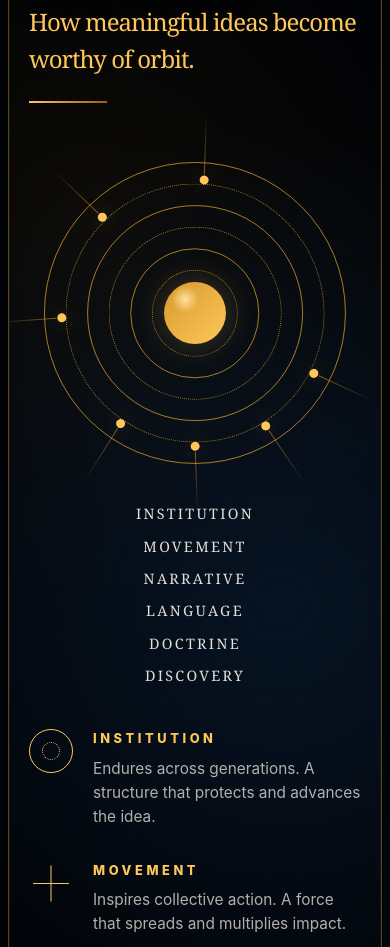
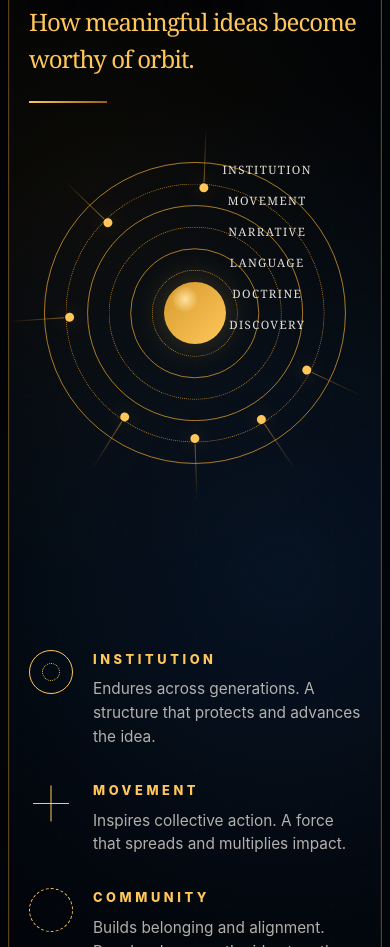
Before and after one commit to nentswunienterprises-oss/idea-gravity, a website built with Vite: page index.html in a window 390 px wide. Shown: the part 2988-3935 px from the top of the page. Built offline with nearby package versions, Linux system fonts and the light colour scheme; some icons are missing.

Commit message:
Keep pathway mobile layout consistent with desktop

```diff
--- a/styles.css
+++ b/styles.css
@@ -1950,27 +1950,32 @@ h4 {
   }
 
   .pathway-map {
-    min-height: auto;
+    min-height: min(112vw, 620px);
   }
 
   .pathway-rings {
-    position: relative;
-    width: 100%;
+    position: absolute;
+    inset: 0 auto auto 50%;
+    width: min(100%, 620px);
+    transform: translateX(-50%);
   }
 
   .pathway-rings b {
-    transform: rotate(var(--angle)) translateX(33vw);
+    transform: rotate(var(--angle)) translateX(clamp(118px, 33vw, 210px));
   }
 
   .pathway-rings b::after {
-    width: 16vw;
+    width: clamp(72px, 16vw, 138px);
   }
 
   .pathway-map figcaption {
-    position: static;
-    transform: none;
-    margin-top: 24px;
-    gap: 12px;
+    top: clamp(18px, 4vw, 34px);
+    left: 50%;
+    width: min(46vw, 260px);
+    margin-top: 0;
+    gap: clamp(18px, 2.8vw, 28px);
+    transform: translateX(-12%);
+    font-size: clamp(0.88rem, 2vw, 1rem);
   }
 
   .pathway-legend article {
@@ -2037,6 +2042,22 @@ h4 {
     padding-top: 34px;
   }
 
+  .pathway-map {
+    min-height: min(118vw, 520px);
+  }
+
+  .pathway-rings {
+    width: min(100%, 420px);
+  }
+
+  .pathway-rings b {
+    transform: rotate(var(--angle)) translateX(clamp(100px, 31vw, 145px));
+  }
+
+  .pathway-rings b::after {
+    width: clamp(48px, 14vw, 92px);
+  }
+
   .offer-hero-grid h1 {
     max-width: 13ch;
     text-wrap: pretty;
@@ -2066,8 +2087,11 @@ h4 {
   }
 
   .pathway-map figcaption {
-    gap: 10px;
-    font-size: 0.9rem;
+    top: 14px;
+    width: min(52vw, 190px);
+    gap: 13px;
+    font-size: 0.72rem;
+    letter-spacing: 0.12em;
   }
 }
 
```
